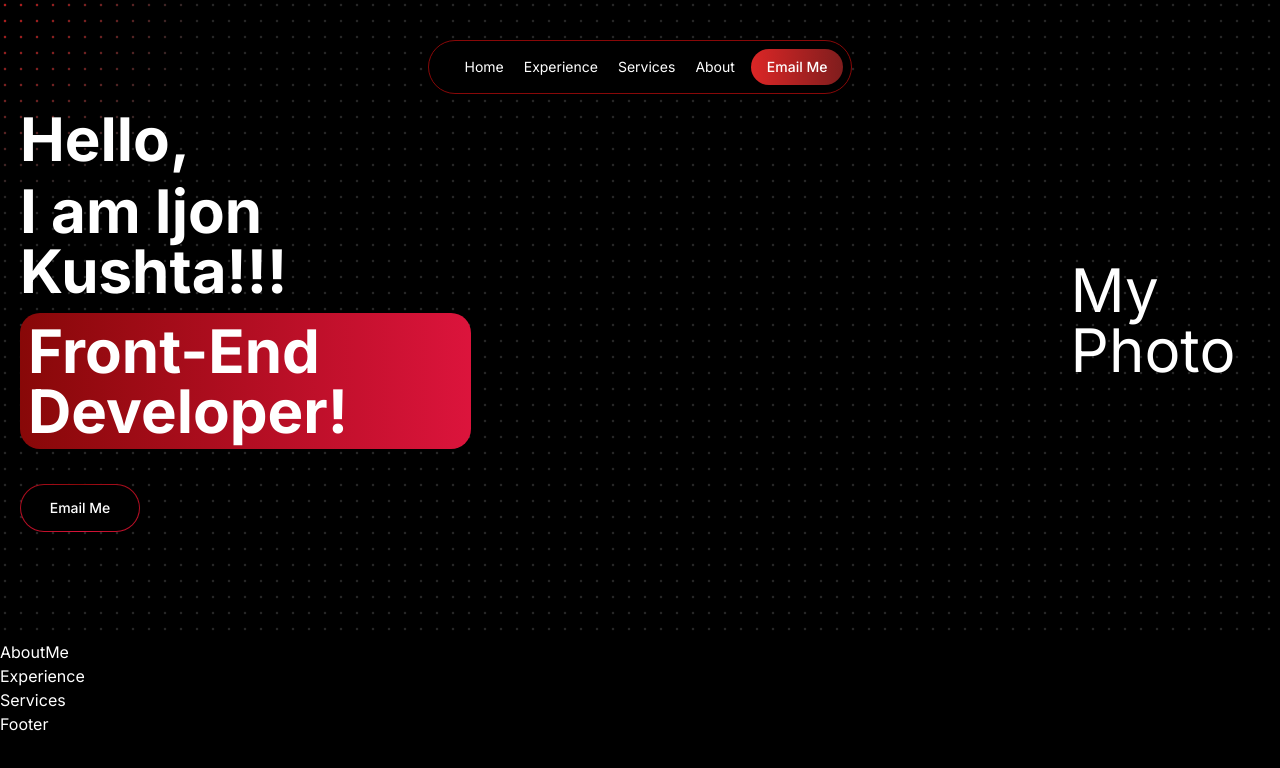
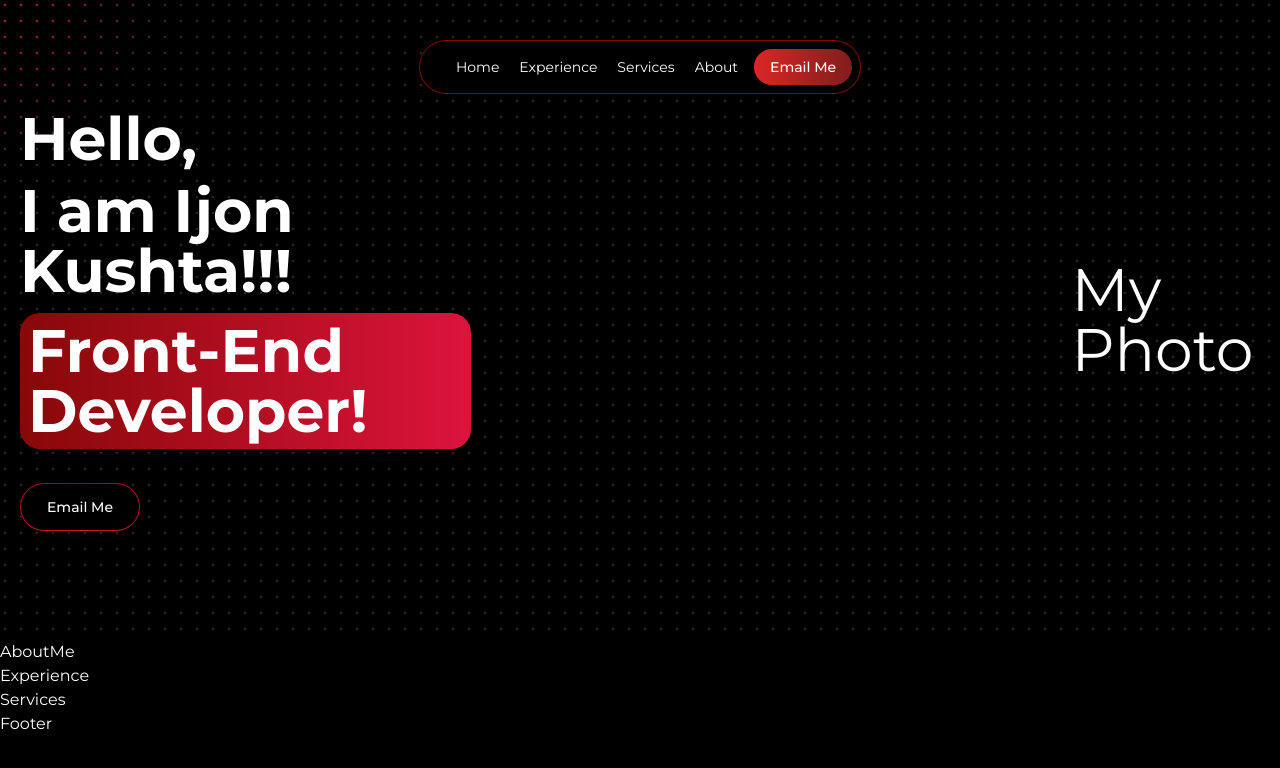
Before and after one commit to codify4/Portfolio, a Next.js app: page / in a window 1280 px wide. Shown: the top 768 px of the page. Built offline with nearby package versions, Linux system fonts and the light colour scheme.

Commit message:
update font

```diff
--- a/app/layout.tsx
+++ b/app/layout.tsx
@@ -1,12 +1,12 @@
 import type { Metadata } from "next";
-import { Inter } from "next/font/google";
+import { Montserrat } from "next/font/google";
 import "./globals.css";
 import { cn } from "../lib/utils";
 
 import FloatingNav from "../components/FloatingNav";
 import Footer from "../components/Footer";
 
-const inter = Inter({ subsets: ["latin"] });
+const montserrat = Montserrat({ subsets: ["latin"] });
 
 export const metadata: Metadata = {
   title: "Ijon Kushta",
@@ -20,7 +20,7 @@ export default function RootLayout({
 }>) {
   return (
     <html lang="en">
-      <body className={cn(inter.className, "flex flex-col bg-black")}>
+      <body className={cn(montserrat.className, "flex flex-col bg-black")}>
         <FloatingNav
           navItems={[
             { name: "Home", link: "hero" },
```
